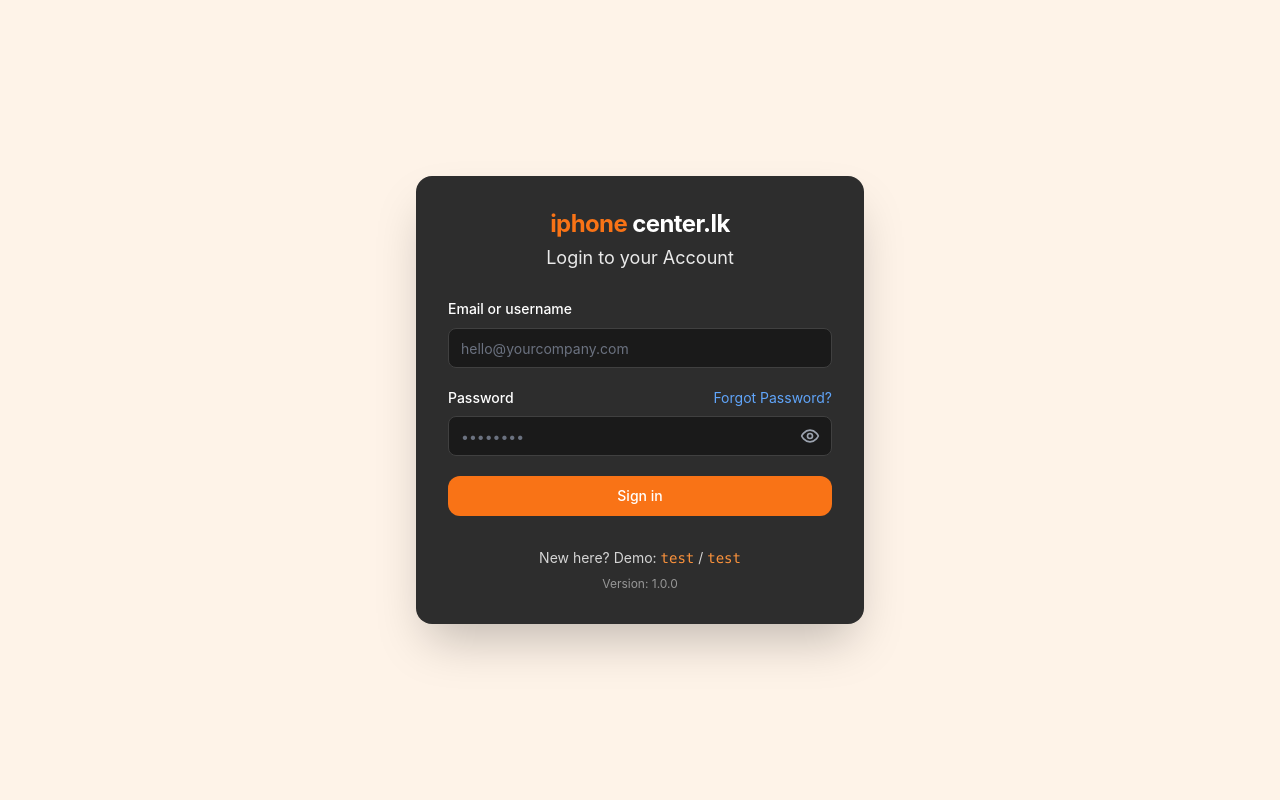
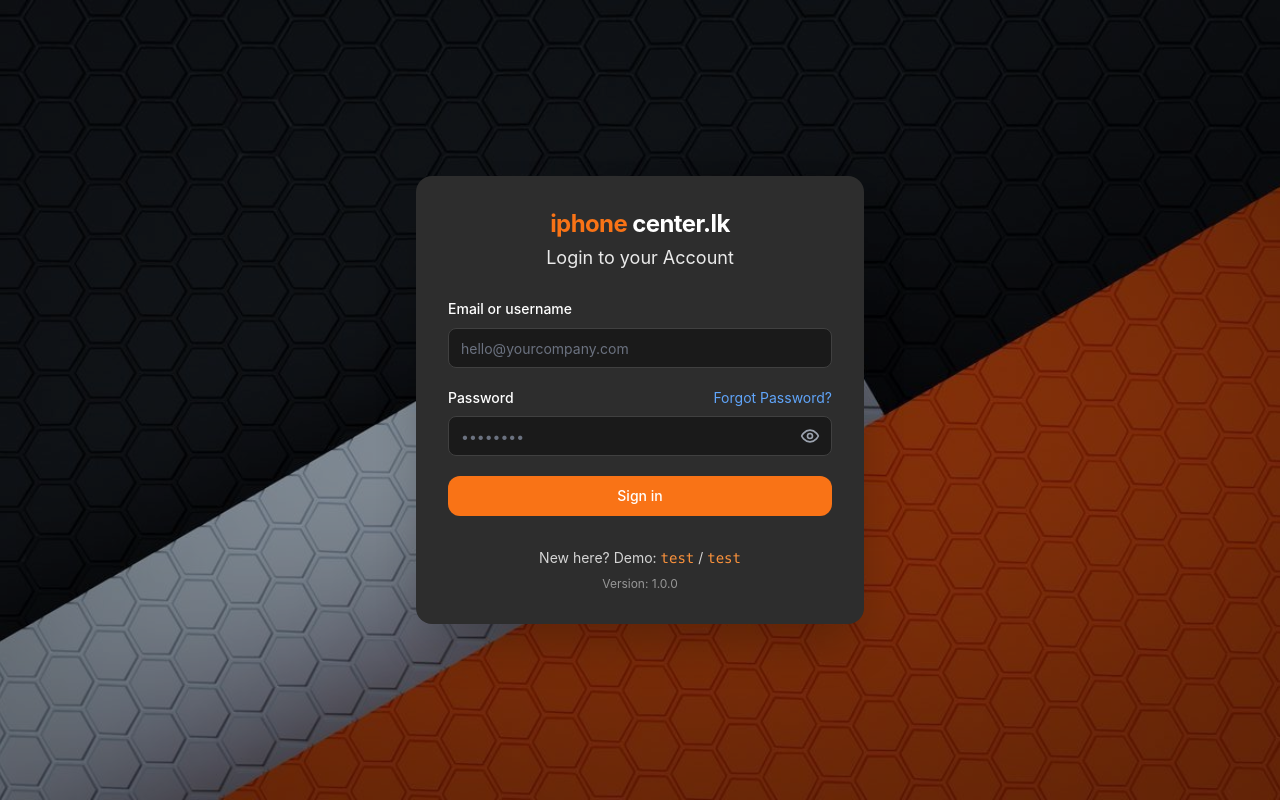
Before and after one commit to chamithdewmin/iphoneCenter.lk, a React (Vite) app in the folder frontend/: page /login in a window 1280 px wide. Built offline with nearby package versions, Linux system fonts and the light colour scheme.

Commit message:
add login page bg

```diff
--- a/frontend/src/pages/Login.jsx
+++ b/frontend/src/pages/Login.jsx
@@ -7,6 +7,7 @@
 import { Input } from '@/components/ui/input';
 import { Label } from '@/components/ui/label';
 import { AlertCircle, Eye, EyeOff } from 'lucide-react';
+import loginBg from '@/assets/login-bg.jpg';
 
 const Login = () => {
   const [email, setEmail] = useState('');
@@ -49,13 +50,18 @@
         <meta name="description" content="Login to iphone center.lk phone shop POS system" />
       </Helmet>
 
-      {/* Peach/orange background like MyAccounts */}
-      <div className="min-h-screen flex items-center justify-center p-4 bg-[#fef3e8]">
+      {/* Background image with overlay for readability */}
+      <div
+        className="relative min-h-screen flex items-center justify-center p-4 bg-cover bg-center bg-no-repeat"
+        style={{ backgroundImage: `url(${loginBg})` }}
+      >
+        <div className="absolute inset-0 bg-black/40 z-0" aria-hidden="true" />
+        <div className="relative z-10 w-full max-w-md">
         <motion.div
           initial={{ opacity: 0, y: 20 }}
           animate={{ opacity: 1, y: 0 }}
           transition={{ duration: 0.5 }}
-          className="w-full max-w-md"
+          className="w-full"
         >
           {/* Dark card */}
           <div className="bg-[#2d2d2d] rounded-2xl shadow-2xl p-8 space-y-6">
@@ -163,6 +169,7 @@
             </div>
           </div>
         </motion.div>
+        </div>
       </div>
     </>
   );
```
Also changed, not shown: frontend/src/assets/login-bg.jpg (added).
